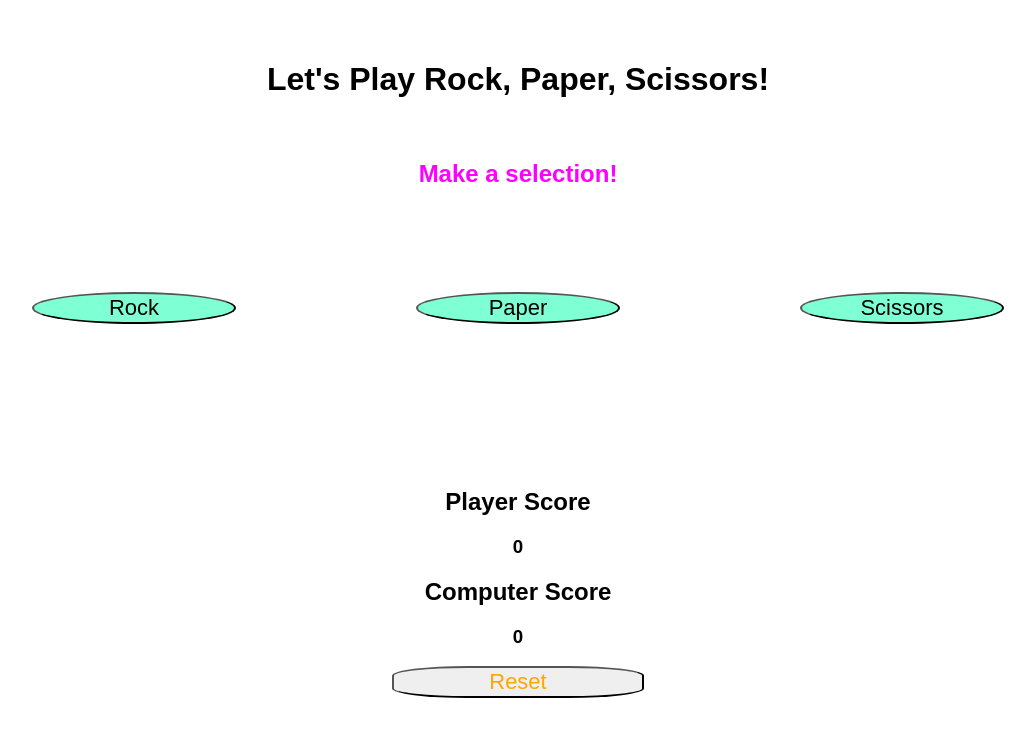
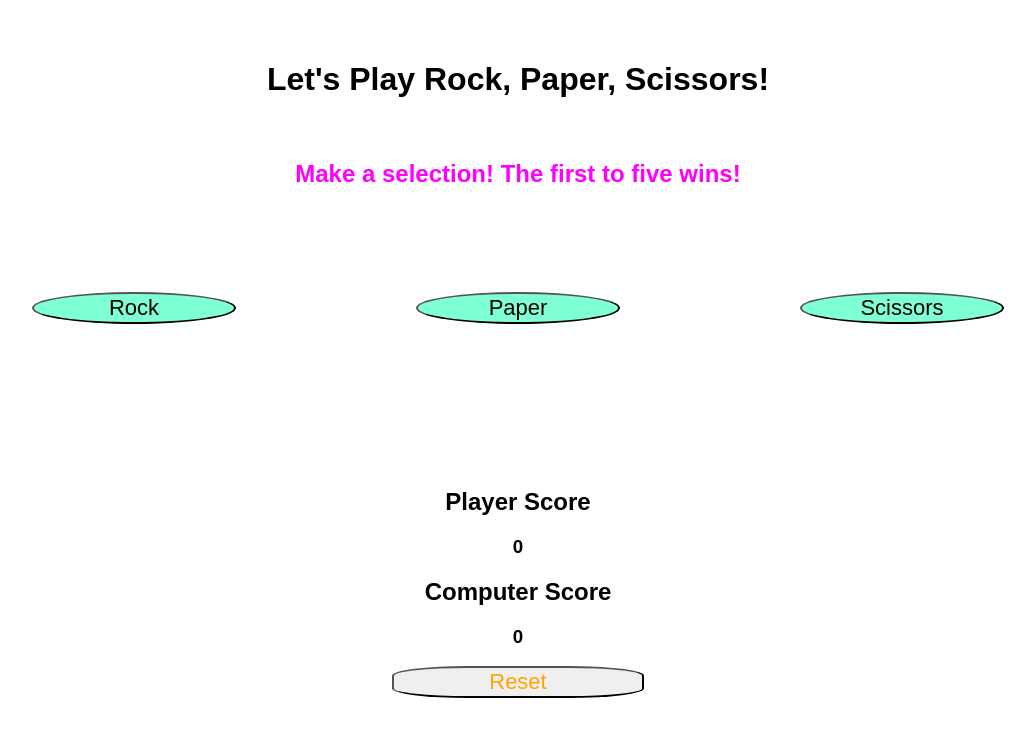
Before and after one commit to Roblou2/rock-paper-sicssors-game, a plain HTML site: page index.html in a window 1280 px wide. Shown: the whole page, without its empty margins (122-1157 px from the left). Drawn offline with Linux system fonts and the light colour scheme.

Commit message:
add first to five text

```diff
--- a/index.html
+++ b/index.html
@@ -12,7 +12,7 @@
 <h1 class="title">Let's Play Rock, Paper, Scissors!</h1>
 
 <div id="play">
-<h2 class="comment">Make a selection!</h2>
+<h2 class="comment">Make a selection! The first to five wins!</h2>
 </div>
 <div id="container">
   <div id="one">
```
